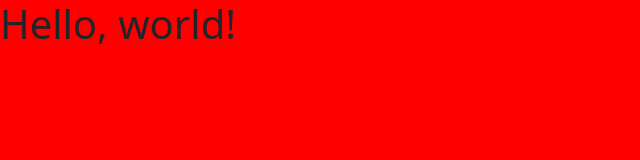
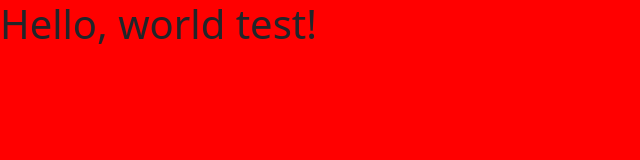
Before and after one commit to plyn85/freshly-slilced-eatery, a website: page public/index.html in a window 1280 px wide. Shown: the whole page, without its empty margins (0-640 px from the left). Drawn offline with nearby package versions, Linux system fonts and the light colour scheme.

Commit message:
test commit

```diff
--- a/public/index.html
+++ b/public/index.html
@@ -15,7 +15,7 @@
         <title>Hello, world!</title>
     </head>
     <body>
-        <h1>Hello, world!</h1>
+        <h1>Hello, world test!</h1>
         <script src="script.js"></script>
         <script src="https://cdn.jsdelivr.net/npm/bootstrap@5.0.0-beta1/dist/js/bootstrap.bundle.min.js" integrity="sha384-ygbV9kiqUc6oa4msXn9868pTtWMgiQaeYH7/t7LECLbyPA2x65Kgf80OJFdroafW" crossorigin="anonymous"></script>
     </body>
```
